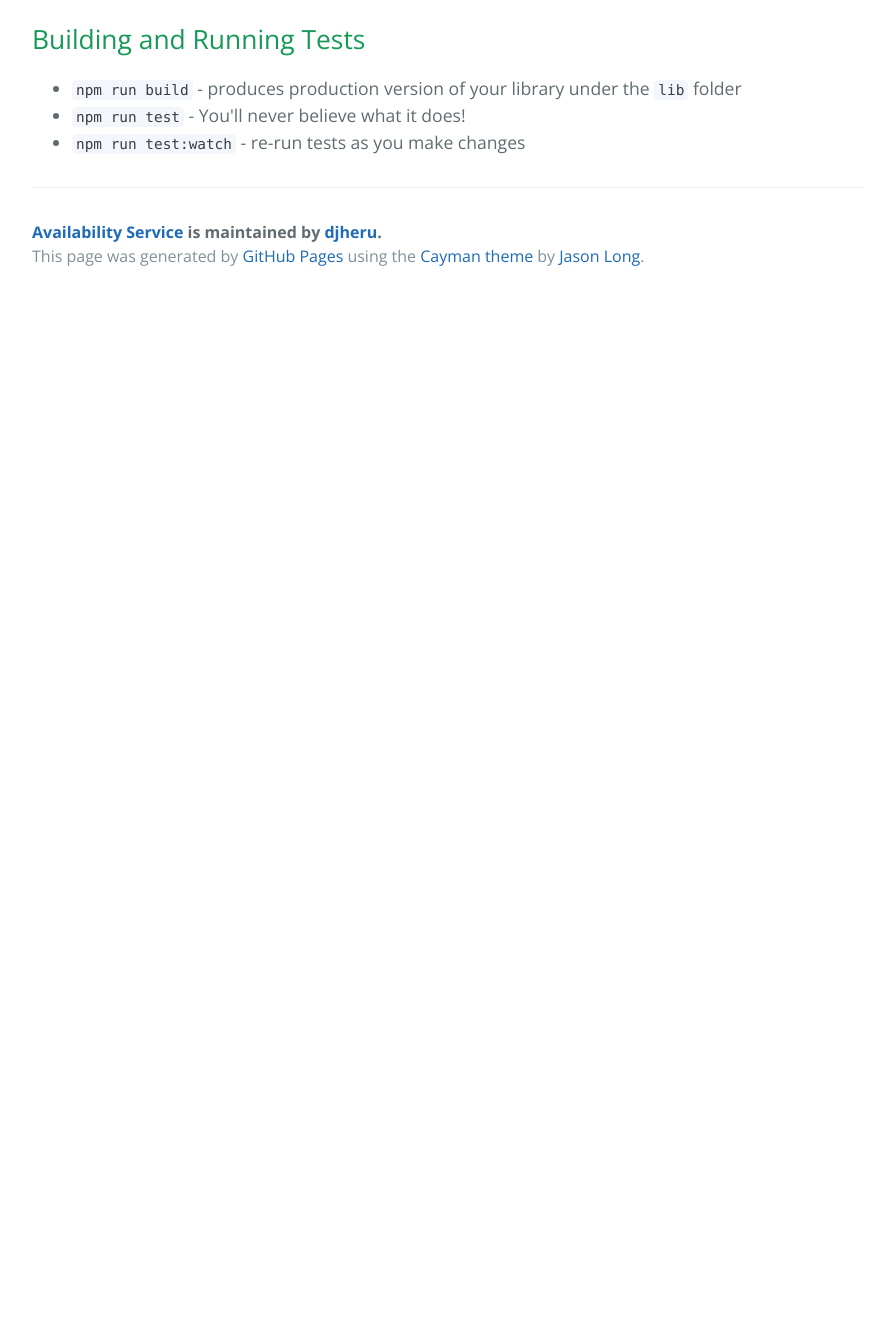
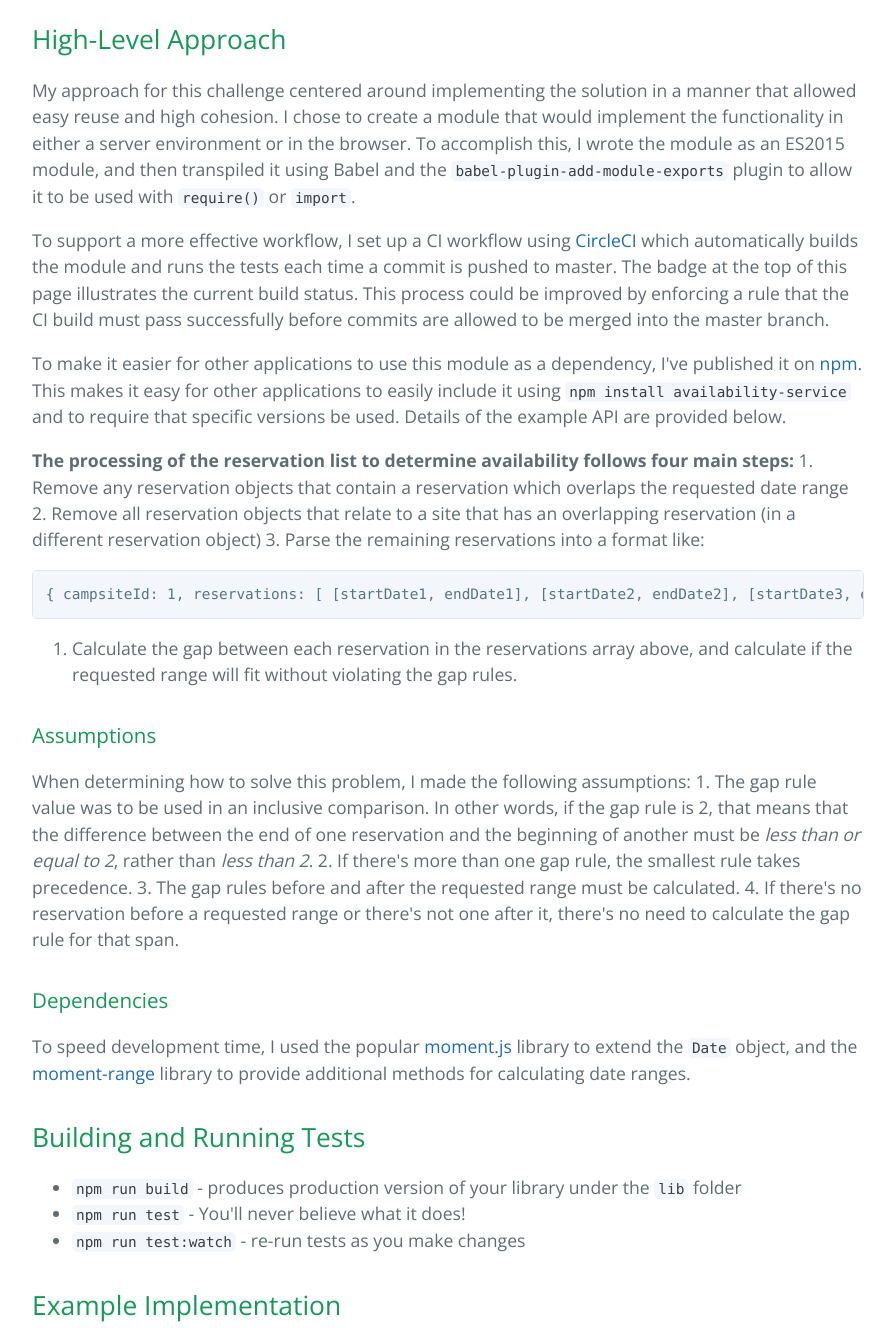
Before and after one commit to djheru/availability-service, a plain HTML site: page index.html in a window 1280 px wide. Shown: the part 1273-2601 px from the top of the page, without its empty margins (192-1087 px from the left). Before the commit the page ends 1573 px from the top, so only its background shows below. Drawn offline with nearby package versions, Linux system fonts and the light colour scheme.

```diff
--- a/index.html
+++ b/index.html
@@ -37,6 +37,41 @@
 <p>To eliminate or minimize un-booked sites, site owners utilize "Gap Rules" which enforce a maximum number of days unbooked between reservations. To illustrate, consider a site that has existing reservations spanning the 1st through the 3rd of the month and the 10th through the 15th. If a gap rule exists that states the maximum gap is 2 days, a request for a reservation spanning the 4th through the 7th would be denied, because the gap between the 7th and the 10th violates the rule.</p>
 
 <h2>
+<a id="high-level-approach" class="anchor" href="#high-level-approach" aria-hidden="true"><span aria-hidden="true" class="octicon octicon-link"></span></a>High-Level Approach</h2>
+
+<p>My approach for this challenge centered around implementing the solution in a manner that allowed easy reuse and high cohesion. I chose to create a module that would implement the functionality in either a server environment or in the browser. To accomplish this, I wrote the module as an ES2015 module, and then transpiled it using Babel and the <code>babel-plugin-add-module-exports</code> plugin to allow it to be used with <code>require()</code> or <code>import</code>. </p>
+
+<p>To support a more effective workflow, I set up a CI workflow using <a href="https://circleci.com/gh/djheru/availability-service">CircleCI</a> which automatically builds the module and runs the tests each time a commit is pushed to master. The badge at the top of this page illustrates the current build status. This process could be improved by enforcing a rule that the CI build must pass successfully before commits are allowed to be merged into the master branch.</p>
+
+<p>To make it easier for other applications to use this module as a dependency, I've published it on <a href="https://www.npmjs.com/package/availability-service">npm</a>. This makes it easy for other applications to easily include it using <code>npm install availability-service</code> and to require that specific versions be used. Details of the example API are provided below.</p>
+
+<p><strong>The processing of the reservation list to determine availability follows four main steps:</strong>
+1. Remove any reservation objects that contain a reservation which overlaps the requested date range
+2. Remove all reservation objects that relate to a site that has an overlapping reservation (in a different reservation object)
+3. Parse the remaining reservations into a format like: </p>
+
+<pre><code>{ campsiteId: 1, reservations: [ [startDate1, endDate1], [startDate2, endDate2], [startDate3, endDate3] ] }
+</code></pre>
+
+<ol>
+<li>Calculate the gap between each reservation in the reservations array above, and calculate if the requested range will fit without violating the gap rules.</li>
+</ol>
+
+<h3>
+<a id="assumptions" class="anchor" href="#assumptions" aria-hidden="true"><span aria-hidden="true" class="octicon octicon-link"></span></a>Assumptions</h3>
+
+<p>When determining how to solve this problem, I made the following assumptions:
+1. The gap rule value was to be used in an inclusive comparison. In other words, if the gap rule is 2, that means that the difference between the end of one reservation and the beginning of another must be <em>less than or equal to 2</em>, rather than <em>less than 2</em>.
+2. If there's more than one gap rule, the smallest rule takes precedence.
+3. The gap rules before and after the requested range must be calculated.
+4. If there's no reservation before a requested range or there's not one after it, there's no need to calculate the gap rule for that span.</p>
+
+<h3>
+<a id="dependencies" class="anchor" href="#dependencies" aria-hidden="true"><span aria-hidden="true" class="octicon octicon-link"></span></a>Dependencies</h3>
+
+<p>To speed development time, I used the popular <a href="http://momentjs.com/">moment.js</a> library to extend the <code>Date</code> object, and the <a href="https://github.com/gf3/moment-range">moment-range</a> library to provide additional methods for calculating date ranges.</p>
+
+<h2>
 <a id="building-and-running-tests" class="anchor" href="#building-and-running-tests" aria-hidden="true"><span aria-hidden="true" class="octicon octicon-link"></span></a>Building and Running Tests</h2>
 
 <ul>
@@ -47,6 +82,11 @@
 <li>
 <code>npm run test:watch</code> - re-run tests as you make changes</li>
 </ul>
+
+<h2>
+<a id="example-implementation" class="anchor" href="#example-implementation" aria-hidden="true"><span aria-hidden="true" class="octicon octicon-link"></span></a>Example Implementation</h2>
+
+<p>To provide an example implementation, I created a Loopback API that </p>
 
       <footer class="site-footer">
         <span class="site-footer-owner"><a href="https://github.com/djheru/availability-service">Availability Service</a> is maintained by <a href="https://github.com/djheru">djheru</a>.</span>
```
Also changed, not shown: params.json (+1 -1 lines).
